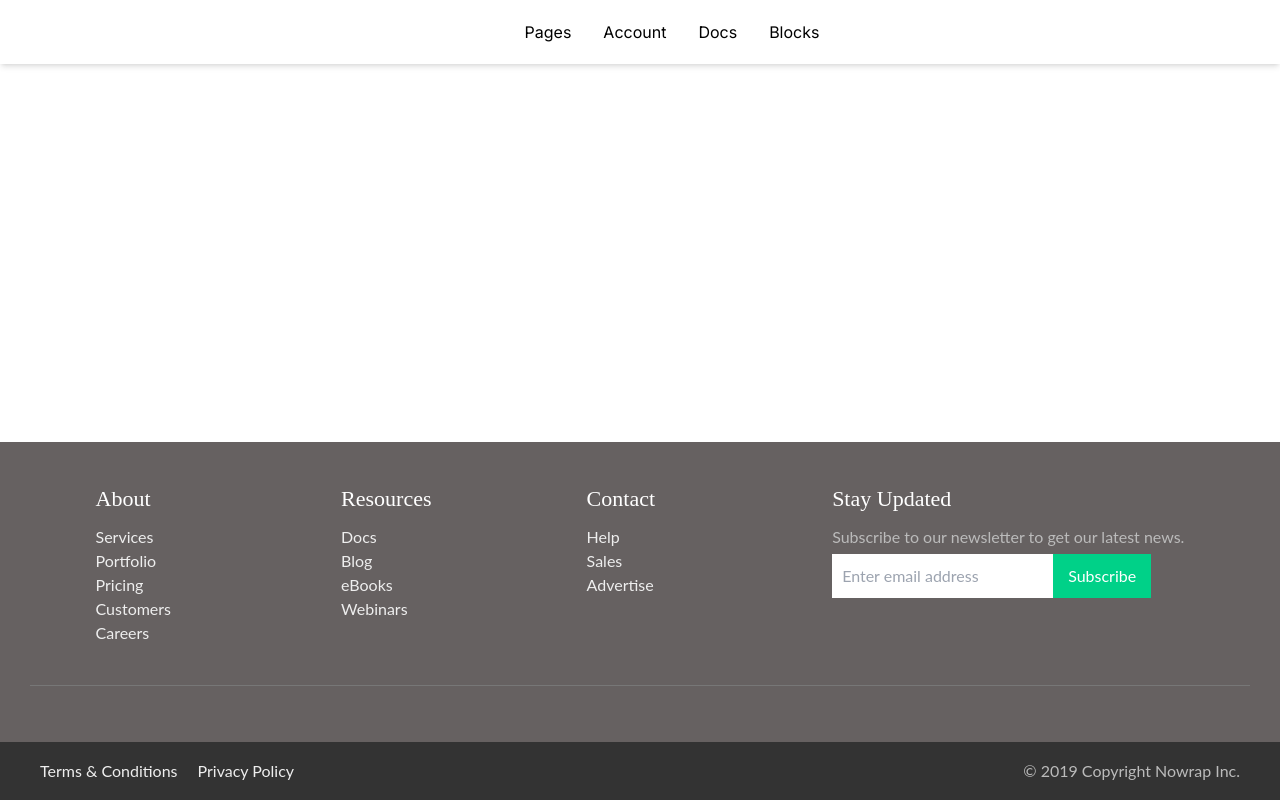
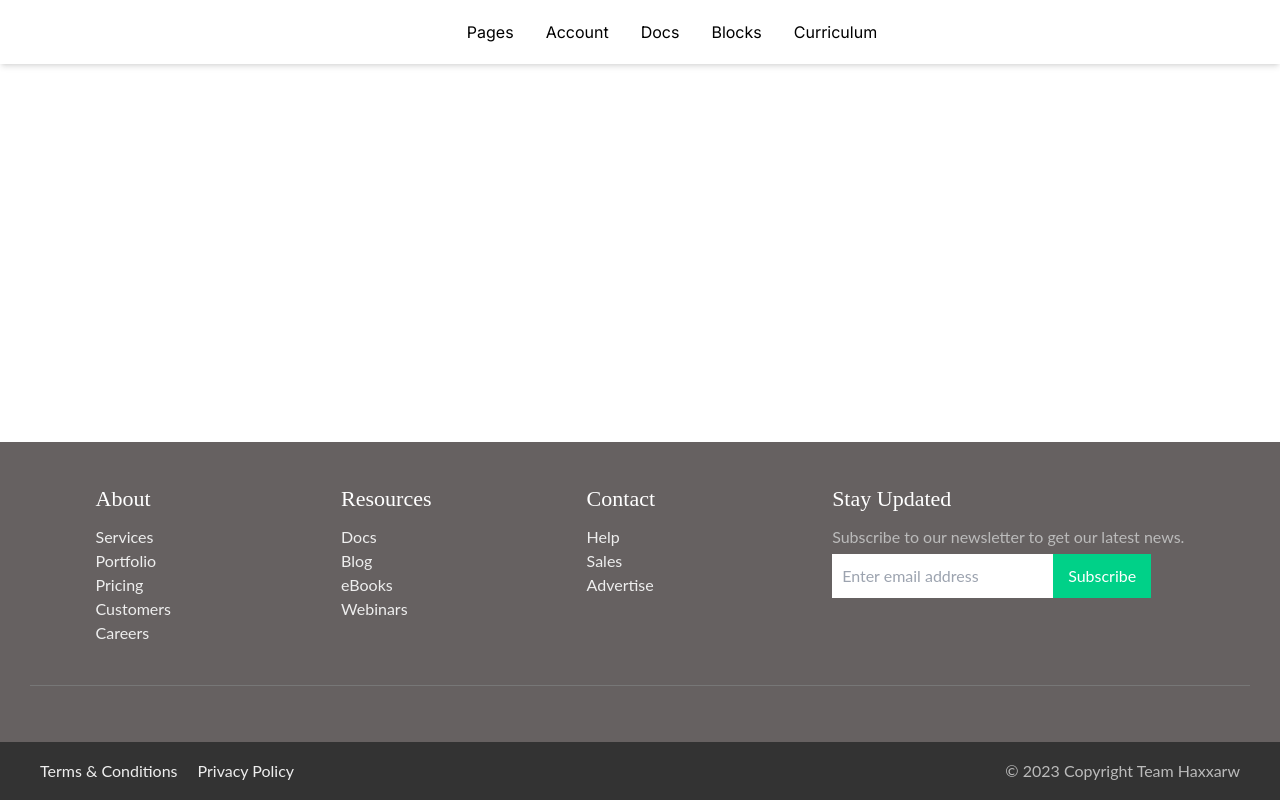
Before and after one commit to okkopaja/haxxar, a Next.js app: page / in a window 1280 px wide. Shown: the top 800 px of the page. Built offline with nearby package versions, Linux system fonts and the light colour scheme.

Commit message:
navbar edit

```diff
--- a/src/components/Footer.tsx
+++ b/src/components/Footer.tsx
@@ -59,7 +59,7 @@ function Footer() {
           <ul className="ft-legal-list">
             <li><a href="#">Terms &amp; Conditions</a></li>
             <li><a href="#">Privacy Policy</a></li>
-            <li>&copy; 2019 Copyright Nowrap Inc.</li>
+            <li>&copy; 2023 Copyright Team Haxxarw</li>
           </ul>
         </section>
       </footer>
--- a/src/components/Navbar.tsx
+++ b/src/components/Navbar.tsx
@@ -21,11 +21,18 @@ export function NavbarDefault() {
         color="blue-gray"
         className="p-1 font-normal"
       >Docs</Link>
+
       <Link href={''}
         as="li"
         color="blue-gray"
         className="p-1 font-normal"
       >Blocks</Link>
+
+      <Link href={''}
+        as="li"
+        color="blue-gray"
+        className="p-1 font-normal"
+      >Curriculum</Link>
     </ul>
   );
 
```
